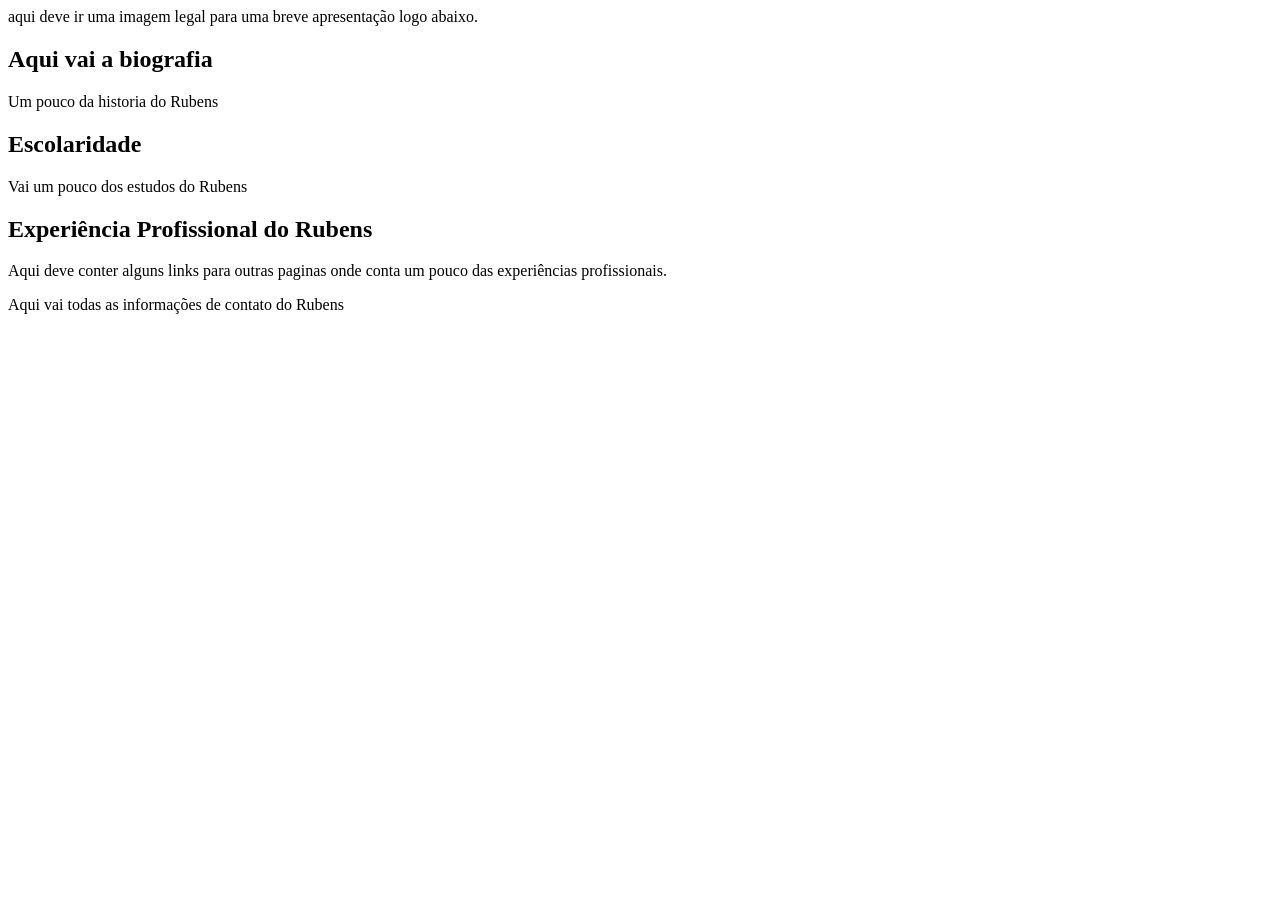
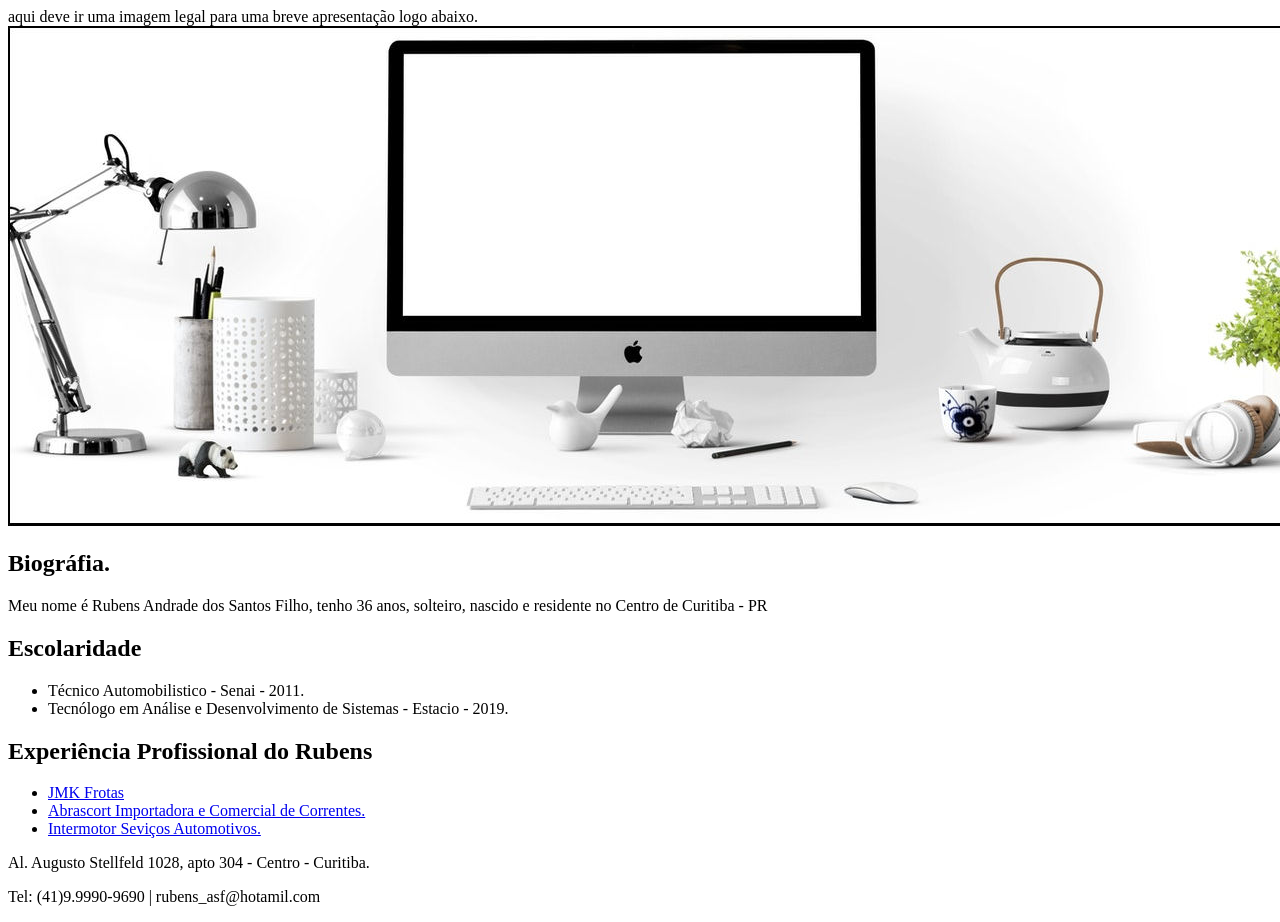
Before and after one commit to rub-santos/mysite, a plain HTML site: page index.html in a window 1280 px wide. Before the commit the page ends 800 px from the top, so only its background shows below. Drawn offline with Linux system fonts and the light colour scheme.

Commit message:
conteudo adicionado

```diff
--- a/index.html
+++ b/index.html
@@ -3,22 +3,32 @@
 <head>
     <meta charset="UTF-8">
     <meta name="viewport" content="width=device-width, initial-scale=1.0">
-    <title>Document</title>
+    <title>Site do Rubens</title>
 </head>
 <body>
     <header>
         aqui deve ir uma imagem legal para uma breve apresentação logo abaixo.
+        <img src="images/cabecalho-officer.jpg" alt="office">
     </header>
     <main>
-        <h2>Aqui vai a biografia</h2>
-        <p>Um pouco da historia do Rubens</p>
+        <h2>Biográfia.</h2>
+        <p>Meu nome é Rubens Andrade dos Santos Filho, tenho 36 anos, solteiro, nascido e residente no Centro de Curitiba - PR</p>
         <h2>Escolaridade</h2>
-        <p>Vai um pouco dos estudos do Rubens</p>
+        <ul>
+            <li>Técnico Automobilistico - Senai - 2011.</li>
+            <li>Tecnólogo em Análise e Desenvolvimento de Sistemas - Estacio - 2019.</li>
+        </ul>
         <h2>Experiência Profissional do Rubens</h2>
-        <p>Aqui deve conter alguns links para outras paginas onde conta um pouco das experiências profissionais.</p>
+        <ul>
+            <li><a href="jmk">JMK Frotas</a></li>
+            <li><a href="abrascort">Abrascort Importadora e Comercial de Correntes.</a></li>
+            <li><a href="intermotor">Intermotor Seviços Automotivos.</a></li>
+        </ul>
     </main>
     <footer>
-        <p>Aqui vai todas as informações de contato do Rubens</p>
+        <p>Al. Augusto Stellfeld 1028, apto 304 - Centro - Curitiba.</p>
+        <p>Tel: (41)9.9990-9690 | rubens_asf@hotamil.com</p>
+
     </footer>
 </body>
 </html>
```
Also changed, not shown: images/cabecalho-officer.jpg (added), images/officer.jpg (added).
